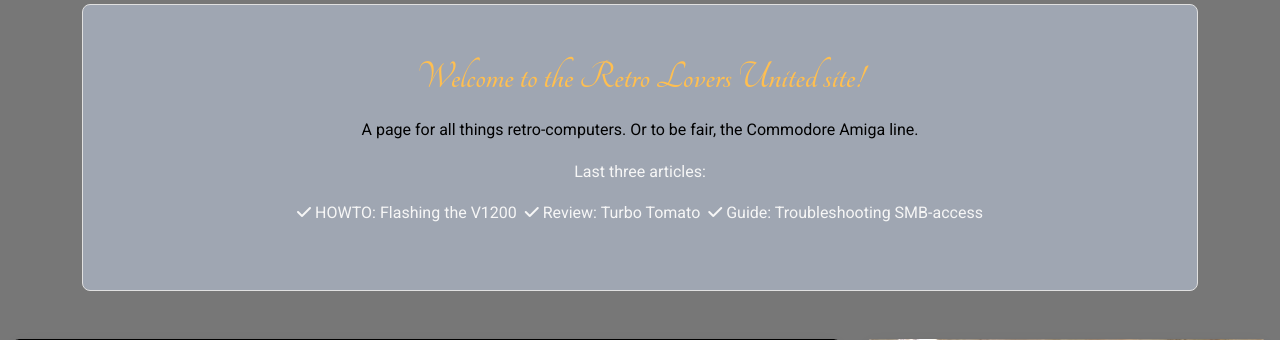
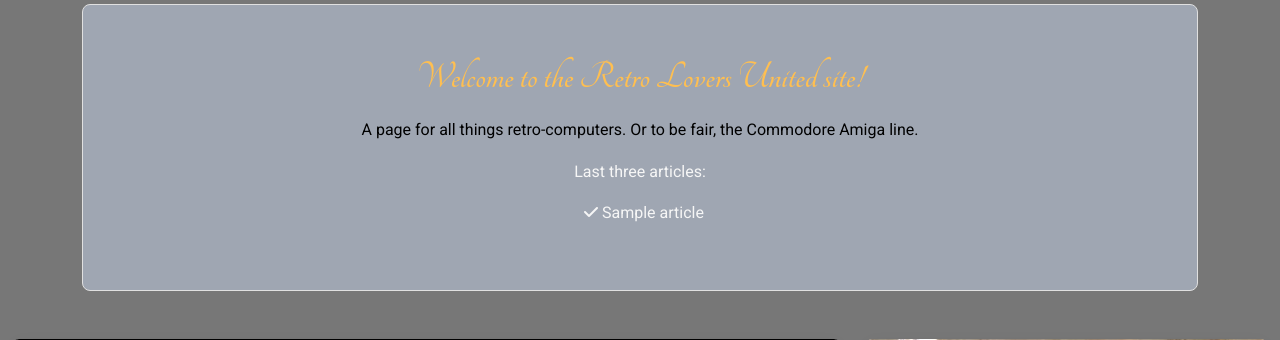
Before and after one commit to jonthorell/RetroLoversUnited, a Django app: page / in a window 1280 px wide. Shown: the part 128-468 px from the top of the page. Run offline with Django 3.2, Linux system fonts and the light colour scheme; tables that the repository leaves empty hold one stand-in row (values such as "Sample post"); some libraries are stand-ins or nearby versions.

Commit message:
Add: "Last three articles" on main page now retrieves that from the database instead of it being static

```diff
--- a/retro/templates/retro/index.html
+++ b/retro/templates/retro/index.html
@@ -10,10 +10,11 @@
         <h1 class="mb-3 cursive-font">Welcome to the Retro Lovers United site!</h1>
         <p class="jumbotron-paragraph">A page for all things retro-computers. Or to be fair, the Commodore Amiga line.</p>
         <p class="last_articles">Last three articles:</p>
-        <p class="last_articles"><i class="fa-solid fa-check"></i> HOWTO: Flashing the V1200&nbsp;
-        <i class="fa-solid fa-check"></i> Review: Turbo Tomato&nbsp;
-        <i class="fa-solid fa-check"></i> Guide: Troubleshooting SMB-access</p>
-    </div>
+        <p class="last_articles">
+            {% for article in articles %}
+            &nbsp;&nbsp;<i class="fa-solid fa-check">&nbsp;</i>{{ article.title }}
+            {% endfor %}
+</div>
 </div>
 <!-- Jumbotron -->
 
@@ -45,4 +46,7 @@
 </div>
 
 
+
+
+
 {% endblock content %}
--- a/retro/views.py
+++ b/retro/views.py
@@ -3,11 +3,19 @@ from django.views import generic, View
 from django.http import HttpResponseRedirect
 from django.views.generic import TemplateView, ListView
 
-from retro.models import Link
+from retro.models import Link, Article
 
 
-class Index(TemplateView):
+class Index(ListView):
     template_name = 'retro/index.html'
+    model = Article
+    context_object_name = "articles"
+
+    def get_queryset(self, *args, **kwargs):
+        qs = super(Index, self).get_queryset(*args, **kwargs)
+        qs = qs.order_by("-updated_on")[:3]
+        return qs
+
 
 #class Links(TemplateView):
 #    template_name = 'retro/links.html'
```
